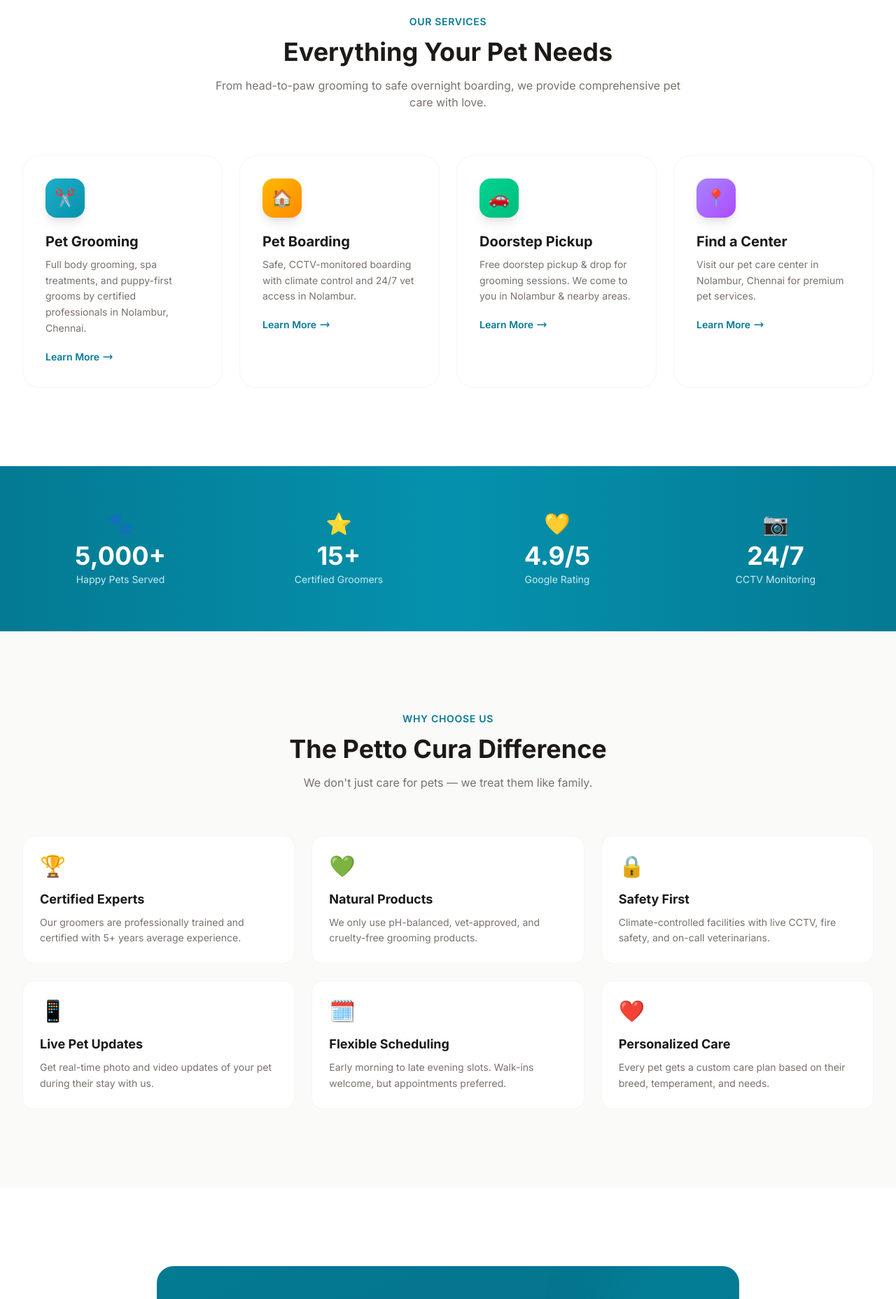
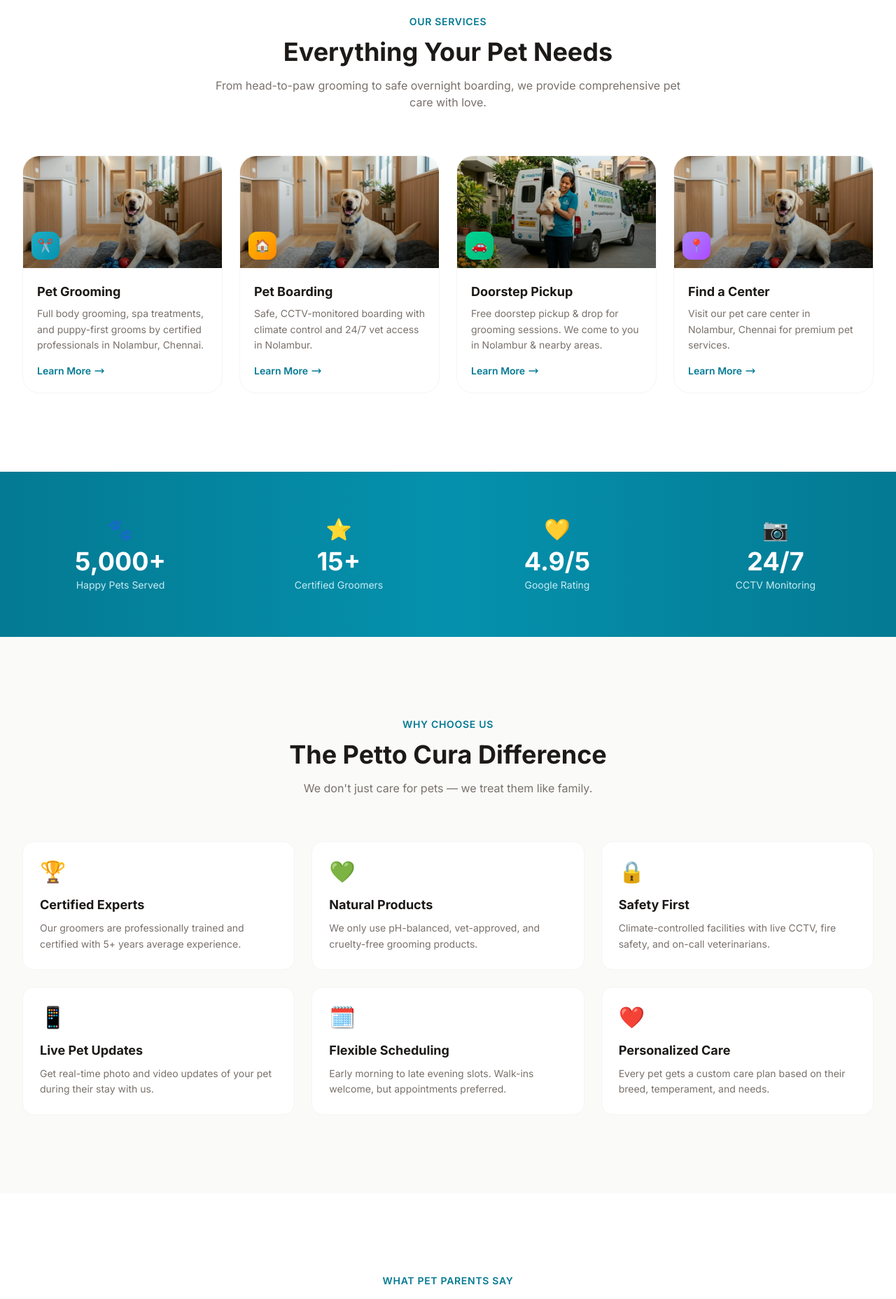
Before and after one commit to aphidsgroup/pettocura, a Next.js app: page / in a window 1280 px wide. Shown: the part 880-2736 px from the top of the page at 70% size. Built offline with nearby package versions, Linux system fonts and the light colour scheme; no server answers; the database is empty.

Commit message:
feat: Phase 2 - service card images, testimonials section, doorstep pickup, visibility hook update

```diff
--- a/src/app/page.tsx
+++ b/src/app/page.tsx
@@ -1,6 +1,7 @@
 'use client';
 
 import Link from 'next/link';
+import Image from 'next/image';
 import { motion } from 'framer-motion';
 import HeroSection from '@/components/ui/HeroSection';
 import AnimatedSection from '@/components/ui/AnimatedSection';
@@ -8,10 +9,17 @@
 import { SectionGate } from '@/components/SectionGate';
 
 const services = [
-  { icon: '✂️', title: 'Pet Grooming', desc: 'Full body grooming, spa treatments, and puppy-first grooms by certified professionals in Nolambur, Chennai.', href: '/grooming', color: 'from-teal-400 to-teal-500' },
-  { icon: '🏠', title: 'Pet Boarding', desc: 'Safe, CCTV-monitored boarding with climate control and 24/7 vet access in Nolambur.', href: '/boarding', color: 'from-amber-400 to-orange-400' },
-  { icon: '🚗', title: 'Doorstep Pickup', desc: 'Free doorstep pickup & drop for grooming sessions. We come to you in Nolambur & nearby areas.', href: '/contact', color: 'from-emerald-400 to-emerald-500' },
-  { icon: '📍', title: 'Find a Center', desc: 'Visit our pet care center in Nolambur, Chennai for premium pet services.', href: '/find-a-center', color: 'from-violet-400 to-purple-500' },
+  { icon: '✂️', title: 'Pet Grooming', desc: 'Full body grooming, spa treatments, and puppy-first grooms by certified professionals in Nolambur, Chennai.', href: '/grooming', color: 'from-teal-400 to-teal-500', image: '/pet-boarding.png' },
+  { icon: '🏠', title: 'Pet Boarding', desc: 'Safe, CCTV-monitored boarding with climate control and 24/7 vet access in Nolambur.', href: '/boarding', color: 'from-amber-400 to-orange-400', image: '/pet-boarding.png' },
+  { icon: '🚗', title: 'Doorstep Pickup', desc: 'Free doorstep pickup & drop for grooming sessions. We come to you in Nolambur & nearby areas.', href: '/contact', color: 'from-emerald-400 to-emerald-500', image: '/pet-pickup.png' },
+  { icon: '📍', title: 'Find a Center', desc: 'Visit our pet care center in Nolambur, Chennai for premium pet services.', href: '/find-a-center', color: 'from-violet-400 to-purple-500', image: '/pet-boarding.png' },
+];
+
+const testimonials = [
+  { name: 'Priya S.', pet: 'Bruno (Golden Retriever)', text: 'Amazing grooming service! Bruno came back looking like a show dog. The team is so gentle and caring. Best pet grooming in Nolambur!', rating: 5 },
+  { name: 'Karthik R.', pet: 'Milo (Labrador)', text: 'The boarding facility is spotless and Milo loves it there. Live CCTV updates gave me complete peace of mind during my trip.', rating: 5 },
+  { name: 'Swetha M.', pet: 'Cookie (Shih Tzu)', text: 'Doorstep pickup is a game changer! They picked up Cookie, groomed her beautifully, and brought her back. So convenient!', rating: 5 },
+  { name: 'Arjun K.', pet: 'Rocky (German Shepherd)', text: 'Professional, punctual, and passionate about pets. Rocky actually gets excited when he sees the Petto Cura van arrive!', rating: 5 },
 ];
 
 const trustSignals = [
@@ -67,19 +75,30 @@
                 >
                   <Link
                     href={service.href}
-                    className="group block bg-white rounded-3xl p-8 border border-stone-100 hover:border-teal-200/60 hover:shadow-xl hover:shadow-teal-100/40 transition-all duration-500 hover:-translate-y-1 h-full"
+                    className="group block bg-white rounded-3xl overflow-hidden border border-stone-100 hover:border-teal-200/60 hover:shadow-xl hover:shadow-teal-100/40 transition-all duration-500 hover:-translate-y-1 h-full"
                   >
-                    <div className={`w-14 h-14 rounded-2xl bg-gradient-to-br ${service.color} flex items-center justify-center text-2xl mb-5 shadow-lg group-hover:scale-110 transition-transform duration-300`}>
+                    <div className="relative h-40 overflow-hidden">
+                      <Image
+                        src={service.image}
+                        alt={service.title}
+                        fill
+                        className="object-cover group-hover:scale-110 transition-transform duration-500"
+                      />
+                      <div className="absolute inset-0 bg-gradient-to-t from-black/40 to-transparent" />
+                      <div className={`absolute bottom-3 left-3 w-10 h-10 rounded-xl bg-gradient-to-br ${service.color} flex items-center justify-center text-lg shadow-lg`}>
                         {service.icon}
                       </div>
-                    <h3 className="text-xl font-bold text-stone-900 mb-2 group-hover:text-teal-700 transition-colors">{service.title}</h3>
-                    <p className="text-stone-500 text-sm leading-relaxed mb-4">{service.desc}</p>
+                    </div>
+                    <div className="p-5">
+                      <h3 className="text-lg font-bold text-stone-900 mb-1.5 group-hover:text-teal-700 transition-colors">{service.title}</h3>
+                      <p className="text-stone-500 text-sm leading-relaxed mb-3">{service.desc}</p>
                       <span className="inline-flex items-center text-teal-600 text-sm font-semibold group-hover:gap-2 transition-all">
                         Learn More
                         <svg className="w-4 h-4 ml-1 group-hover:translate-x-1 transition-transform" fill="none" viewBox="0 0 24 24" stroke="currentColor">
                           <path strokeLinecap="round" strokeLinejoin="round" strokeWidth={2} d="M17 8l4 4m0 0l-4 4m4-4H3" />
                         </svg>
                       </span>
+                    </div>
                   </Link>
                 </motion.div>
               ))}
@@ -135,6 +154,37 @@
         </section>
       </SectionGate>
 
+      <SectionGate id="home-testimonials">
+        <section className="py-20 lg:py-28 bg-white">
+          <div className="max-w-7xl mx-auto px-4 sm:px-6 lg:px-8">
+            <AnimatedSection className="text-center mb-16">
+              <span className="text-teal-600 text-sm font-semibold uppercase tracking-wider">What Pet Parents Say</span>
+              <h2 className="mt-3 text-3xl lg:text-4xl font-bold text-stone-900">Loved by Pets & Their Humans</h2>
+              <p className="mt-4 text-stone-500 max-w-2xl mx-auto">Real reviews from pet parents who trust Petto Cura for pet grooming in Nolambur, Chennai.</p>
+            </AnimatedSection>
+
+            <div className="grid grid-cols-1 md:grid-cols-2 lg:grid-cols-4 gap-6">
+              {testimonials.map((t, i) => (
+                <AnimatedSection key={t.name} delay={i * 0.1}>
+                  <div className="bg-stone-50 rounded-2xl p-6 border border-stone-100 hover:shadow-lg transition-shadow duration-300 h-full flex flex-col">
+                    <div className="flex items-center gap-1 mb-3">
+                      {[...Array(t.rating)].map((_, j) => (
+                        <span key={j} className="text-amber-400 text-sm">⭐</span>
+                      ))}
+                    </div>
+                    <p className="text-stone-600 text-sm leading-relaxed flex-1 mb-4">&ldquo;{t.text}&rdquo;</p>
+                    <div className="border-t border-stone-200 pt-3">
+                      <p className="font-semibold text-stone-900 text-sm">{t.name}</p>
+                      <p className="text-stone-400 text-xs">{t.pet}</p>
+                    </div>
+                  </div>
+                </AnimatedSection>
+              ))}
+            </div>
+          </div>
+        </section>
+      </SectionGate>
+
       <SectionGate id="home-cta">
         <section className="py-20 lg:py-28 bg-white">
           <div className="max-w-4xl mx-auto px-4 sm:px-6 lg:px-8 text-center">
--- a/src/hooks/useVisibility.ts
+++ b/src/hooks/useVisibility.ts
@@ -18,6 +18,7 @@
     'home-trust': boolean;
     'home-whyus': boolean;
     'home-cta': boolean;
+    'home-testimonials': boolean;
     // Grooming
     'grooming-hero': boolean;
     'grooming-quick-answers': boolean;
@@ -65,6 +66,7 @@
     'home-trust': true,
     'home-whyus': true,
     'home-cta': true,
+    'home-testimonials': true,
     'grooming-hero': true,
     'grooming-quick-answers': true,
     'grooming-key-facts': true,
```
Also changed, not shown: public/pet-boarding.png (added), public/pet-pickup.png (added). Lines whose indentation alone changed are shown as unchanged.
